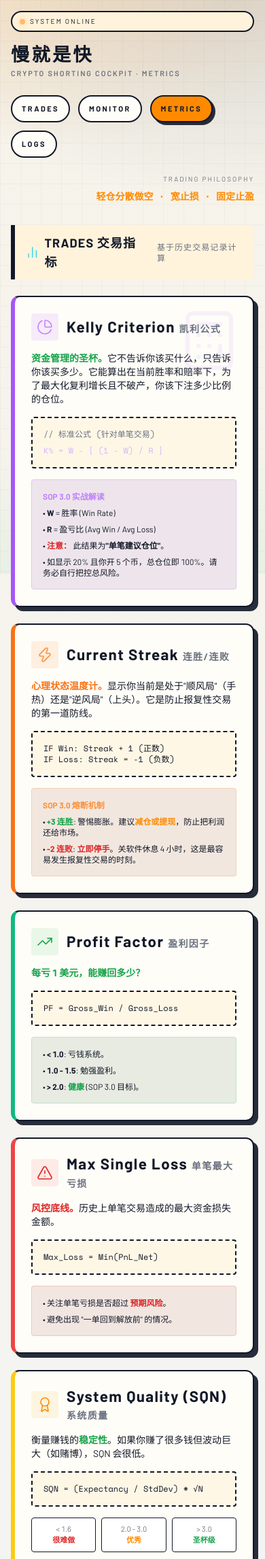
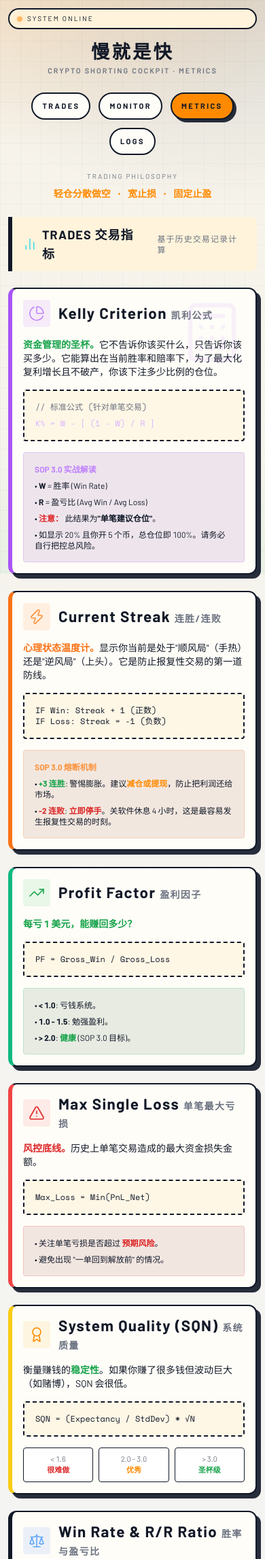
Before and after one commit to miracle-zs/crypto_dashboard, a FastAPI app: page /metrics in a window 390 px wide. Shown: the top 2293 px of the page at 68% size. Run offline with FastAPI, Linux system fonts and the light colour scheme; some libraries are stand-ins or nearby versions.

Commit message:
style: improve mobile layout

```diff
--- a/templates/metrics.html
+++ b/templates/metrics.html
@@ -333,10 +333,10 @@
 
     </style>
 </head>
-<body class="min-h-screen p-4 md:p-8 relative theme-brutal">
+<body class="min-h-screen p-3 sm:p-4 md:p-8 relative theme-brutal">
 
-    <header class="topbar flex flex-col lg:flex-row lg:items-center lg:justify-between gap-6 mb-8 relative z-10">
-        <div class="flex flex-col gap-3">
+    <header class="topbar flex flex-col lg:flex-row lg:items-center lg:justify-between gap-6 mb-6 sm:mb-8 relative z-10">
+        <div class="flex flex-col gap-3 text-center lg:text-left">
             <div class="status-pill">
                 <span class="status-dot"></span>
                 SYSTEM ONLINE
@@ -346,13 +346,13 @@
                 <div class="brand-sub">CRYPTO SHORTING COCKPIT · METRICS</div>
             </div>
         </div>
-        <nav class="flex items-center flex-wrap gap-3 text-sm">
+        <nav class="flex items-center flex-wrap gap-3 text-sm justify-center lg:justify-start w-full lg:w-auto">
             <a href="/" class="nav-link">TRADES</a>
             <a href="/live-monitor" class="nav-link">MONITOR</a>
             <a href="/metrics" class="nav-link active">METRICS</a>
             <a href="/logs" class="nav-link">LOGS</a>
         </nav>
-        <div class="text-right space-y-2">
+        <div class="text-center lg:text-right space-y-2">
             <div class="panel-meta">Trading Philosophy</div>
             <div class="text-sm font-semibold text-teal-200 font-mono">轻仓分散做空 · 宽止损 · 固定止盈</div>
         </div>
@@ -371,7 +371,7 @@
 
         <!-- Row 1: Kelly Criterion + Current Streak (两个高卡片) -->
         <!-- Kelly Criterion -->
-        <div class="doc-card panel-reveal rounded-xl p-6 relative overflow-hidden group" style="border-left-color: #a855f7;">
+        <div class="doc-card panel-reveal rounded-xl p-4 sm:p-6 relative overflow-hidden group" style="border-left-color: #a855f7;">
             <div class="absolute top-0 right-0 p-4 opacity-10">
                 <i data-lucide="calculator" class="w-24 h-24 text-purple-400"></i>
             </div>
@@ -399,7 +399,7 @@
         </div>
 
         <!-- Current Streak -->
-        <div class="doc-card panel-reveal rounded-xl p-6" style="border-left-color: #f97316;">
+        <div class="doc-card panel-reveal rounded-xl p-4 sm:p-6" style="border-left-color: #f97316;">
             <div class="flex items-center gap-3 mb-4">
                 <div class="p-2 bg-orange-500/10 rounded text-orange-400"><i data-lucide="zap"></i></div>
                 <h2 class="text-l2 font-bold">Current Streak <span class="text-gray-500 text-sm">连胜/连败</span></h2>
@@ -423,7 +423,7 @@
 
         <!-- Row 2: Profit Factor + Max Single Loss (两个中等卡片，都有列表) -->
         <!-- Profit Factor -->
-        <div class="doc-card panel-reveal rounded-xl p-6" style="border-left-color: #10b981;">
+        <div class="doc-card panel-reveal rounded-xl p-4 sm:p-6" style="border-left-color: #10b981;">
             <div class="flex items-center gap-3 mb-4">
                 <div class="p-2 bg-green-500/10 rounded text-green-400"><i data-lucide="trending-up"></i></div>
                 <h2 class="text-l2 font-bold">Profit Factor <span class="text-gray-500 text-sm">盈利因子</span></h2>
@@ -445,7 +445,7 @@
         </div>
 
         <!-- Max Single Loss -->
-        <div class="doc-card panel-reveal rounded-xl p-6" style="border-left-color: #ef4444;">
+        <div class="doc-card panel-reveal rounded-xl p-4 sm:p-6" style="border-left-color: #ef4444;">
             <div class="flex items-center gap-3 mb-4">
                 <div class="p-2 bg-red-500/10 rounded text-red-400"><i data-lucide="alert-triangle"></i></div>
                 <h2 class="text-l2 font-bold">Max Single Loss <span class="text-gray-500 text-sm">单笔最大亏损</span></h2>
@@ -467,7 +467,7 @@
 
         <!-- Row 3: SQN + Win Rate & R/R (两个有评级格子的中等卡片) -->
         <!-- SQN -->
-        <div class="doc-card panel-reveal rounded-xl p-6" style="border-left-color: #facc15;">
+        <div class="doc-card panel-reveal rounded-xl p-4 sm:p-6" style="border-left-color: #facc15;">
             <div class="flex items-center gap-3 mb-4">
                 <div class="p-2 bg-yellow-500/10 rounded text-yellow-400"><i data-lucide="award"></i></div>
                 <h2 class="text-l2 font-bold">System Quality (SQN) <span class="text-gray-500 text-sm">系统质量</span></h2>
@@ -498,7 +498,7 @@
         </div>
 
         <!-- Win Rate & R/R Ratio -->
-        <div class="doc-card panel-reveal rounded-xl p-6">
+        <div class="doc-card panel-reveal rounded-xl p-4 sm:p-6">
             <div class="flex items-center gap-3 mb-4">
                 <div class="p-2 bg-blue-500/10 rounded text-blue-400"><i data-lucide="scale"></i></div>
                 <h2 class="text-l2 font-bold">Win Rate & R/R Ratio <span class="text-gray-500 text-sm">胜率与盈亏比</span></h2>
@@ -524,7 +524,7 @@
 
         <!-- Row 4: Expectancy + ROI (两个简短卡片) -->
         <!-- Expectancy -->
-        <div class="doc-card panel-reveal rounded-xl p-6" style="border-left-color: #ec4899;">
+        <div class="doc-card panel-reveal rounded-xl p-4 sm:p-6" style="border-left-color: #ec4899;">
             <div class="flex items-center gap-3 mb-4">
                 <div class="p-2 bg-pink-500/10 rounded text-pink-400"><i data-lucide="crosshair"></i></div>
                 <h2 class="text-l2 font-bold">Expectancy (EV) <span class="text-gray-500 text-sm">单笔期望</span></h2>
@@ -544,7 +544,7 @@
         </div>
 
         <!-- ROI -->
-        <div class="doc-card panel-reveal rounded-xl p-6" style="border-left-color: #06b6d4;">
+        <div class="doc-card panel-reveal rounded-xl p-4 sm:p-6" style="border-left-color: #06b6d4;">
             <div class="flex items-center gap-3 mb-4">
                 <div class="p-2 bg-cyan-500/10 rounded text-cyan-400"><i data-lucide="percent"></i></div>
                 <h2 class="text-l2 font-bold">ROI <span class="text-gray-500 text-sm">投资回报率</span></h2>
@@ -578,7 +578,7 @@
 
         <!-- Row 1: Drawdown + Health Score (两个高卡片，都有详细说明列表) -->
         <!-- Drawdown -->
-        <div class="doc-card panel-reveal rounded-xl p-6" style="border-left-color: #ef4444;">
+        <div class="doc-card panel-reveal rounded-xl p-4 sm:p-6" style="border-left-color: #ef4444;">
             <div class="flex items-center gap-3 mb-4">
                 <div class="p-2 bg-red-500/10 rounded text-red-400"><i data-lucide="trending-down"></i></div>
                 <h2 class="text-l2 font-bold">Drawdown <span class="text-gray-500 text-sm">回撤</span></h2>
@@ -604,7 +604,7 @@
         </div>
 
         <!-- Health Score -->
-        <div class="doc-card panel-reveal rounded-xl p-6" style="border-left-color: #10b981;">
+        <div class="doc-card panel-reveal rounded-xl p-4 sm:p-6" style="border-left-color: #10b981;">
             <div class="flex items-center gap-3 mb-4">
                 <div class="p-2 bg-emerald-500/10 rounded text-emerald-400"><i data-lucide="heart-pulse"></i></div>
                 <h2 class="text-l2 font-bold">Health Score <span class="text-gray-500 text-sm">账户健康度</span></h2>
@@ -630,7 +630,7 @@
 
         <!-- Row 2: Sharpe + Calmar (两个有评级格子的中等卡片) -->
         <!-- Sharpe Ratio -->
-        <div class="doc-card panel-reveal rounded-xl p-6" style="border-left-color: #3b82f6;">
+        <div class="doc-card panel-reveal rounded-xl p-4 sm:p-6" style="border-left-color: #3b82f6;">
             <div class="flex items-center gap-3 mb-4">
                 <div class="p-2 bg-blue-500/10 rounded text-blue-400"><i data-lucide="line-chart"></i></div>
                 <h2 class="text-l2 font-bold">Sharpe Ratio <span class="text-gray-500 text-sm">夏普比率</span></h2>
@@ -661,7 +661,7 @@
         </div>
 
         <!-- Calmar Ratio -->
-        <div class="doc-card panel-reveal rounded-xl p-6" style="border-left-color: #f97316;">
+        <div class="doc-card panel-reveal rounded-xl p-4 sm:p-6" style="border-left-color: #f97316;">
             <div class="flex items-center gap-3 mb-4">
                 <div class="p-2 bg-orange-500/10 rounded text-orange-400"><i data-lucide="flame"></i></div>
                 <h2 class="text-l2 font-bold">Calmar Ratio <span class="text-gray-500 text-sm">卡玛比率</span></h2>
@@ -693,7 +693,7 @@
 
         <!-- Row 3: Volatility + Alpha Velocity (两个中等卡片) -->
         <!-- Volatility -->
-        <div class="doc-card panel-reveal rounded-xl p-6" style="border-left-color: #a855f7;">
+        <div class="doc-card panel-reveal rounded-xl p-4 sm:p-6" style="border-left-color: #a855f7;">
             <div class="flex items-center gap-3 mb-4">
                 <div class="p-2 bg-purple-500/10 rounded text-purple-400"><i data-lucide="waves"></i></div>
                 <h2 class="text-l2 font-bold">Volatility <span class="text-gray-500 text-sm">波动率</span></h2>
@@ -714,7 +714,7 @@
         </div>
 
         <!-- Alpha Velocity -->
-        <div class="doc-card panel-reveal rounded-xl p-6" style="border-left-color: #eab308;">
+        <div class="doc-card panel-reveal rounded-xl p-4 sm:p-6" style="border-left-color: #eab308;">
             <div class="flex items-center gap-3 mb-4">
                 <div class="p-2 bg-yellow-500/10 rounded text-yellow-400"><i data-lucide="rocket"></i></div>
                 <h2 class="text-l2 font-bold">Alpha Velocity <span class="text-gray-500 text-sm">收益速度</span></h2>
@@ -736,7 +736,7 @@
 
         <!-- Row 4: Win Rate (Time) + Peak Equity (两个简短卡片) -->
         <!-- Win Rate (Time) -->
-        <div class="doc-card panel-reveal rounded-xl p-6" style="border-left-color: #10b981;">
+        <div class="doc-card panel-reveal rounded-xl p-4 sm:p-6" style="border-left-color: #10b981;">
             <div class="flex items-center gap-3 mb-4">
                 <div class="p-2 bg-emerald-500/10 rounded text-emerald-400"><i data-lucide="clock"></i></div>
                 <h2 class="text-l2 font-bold">Win Rate (Time) <span class="text-gray-500 text-sm">时间胜率</span></h2>
@@ -756,7 +756,7 @@
         </div>
 
         <!-- Peak Equity -->
-        <div class="doc-card panel-reveal rounded-xl p-6" style="border-left-color: #06b6d4;">
+        <div class="doc-card panel-reveal rounded-xl p-4 sm:p-6" style="border-left-color: #06b6d4;">
             <div class="flex items-center gap-3 mb-4">
                 <div class="p-2 bg-cyan-500/10 rounded text-cyan-400"><i data-lucide="mountain"></i></div>
                 <h2 class="text-l2 font-bold">Peak Equity <span class="text-gray-500 text-sm">峰值净值</span></h2>
@@ -786,7 +786,7 @@
         </h2>
     </div>
 
-    <div class="doc-card panel-reveal rounded-xl p-6 mb-12" style="border-left-color: #ef4444;">
+    <div class="doc-card panel-reveal rounded-xl p-4 sm:p-6 mb-12" style="border-left-color: #ef4444;">
         <div class="flex items-center gap-3 mb-4">
             <div class="p-2 bg-red-500/10 rounded text-red-400"><i data-lucide="calculator"></i></div>
             <h2 class="text-l2 font-bold">加仓推演表 <span class="text-gray-500 text-sm">Averaging Down Strategy</span></h2>
```
Also changed, not shown: templates/index.html (+5 -5 lines), templates/live_monitor.html (+10 -10 lines), templates/logs.html (+5 -5 lines).
